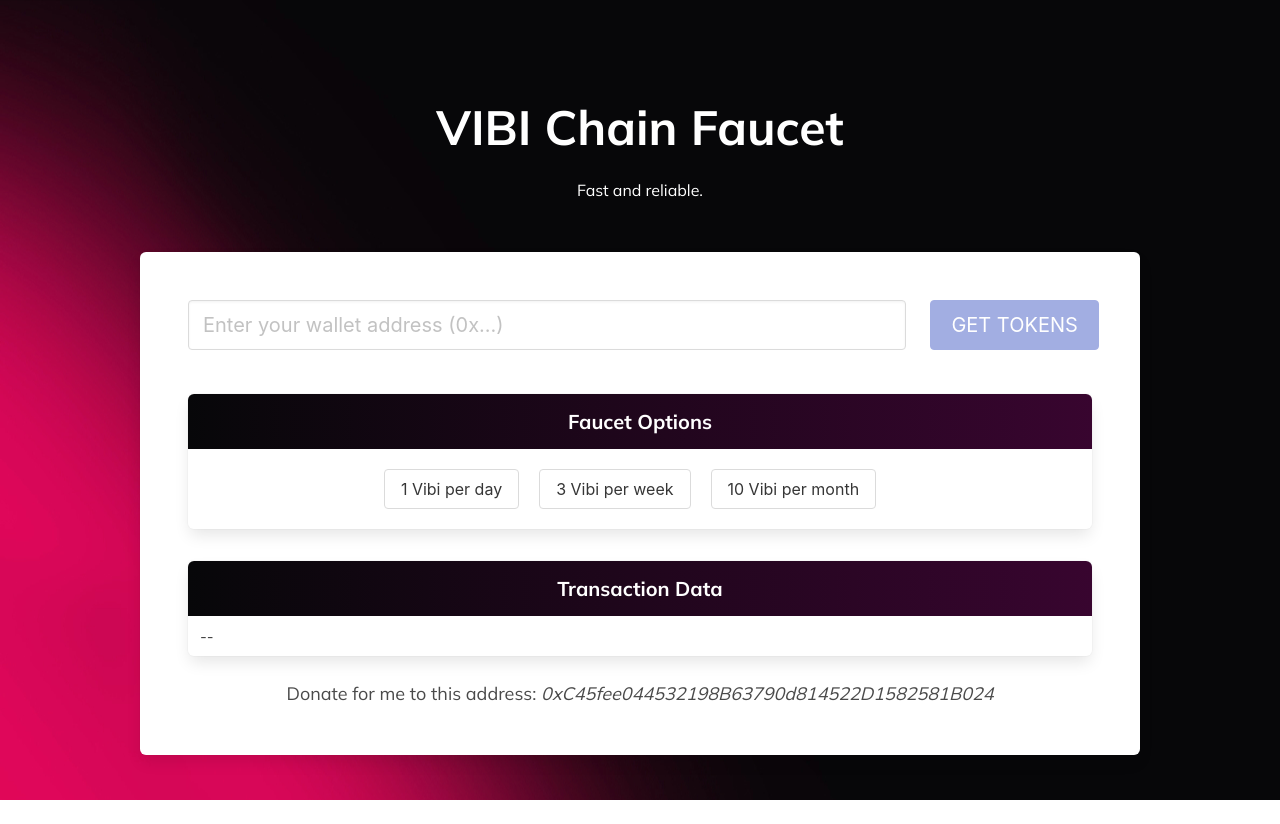
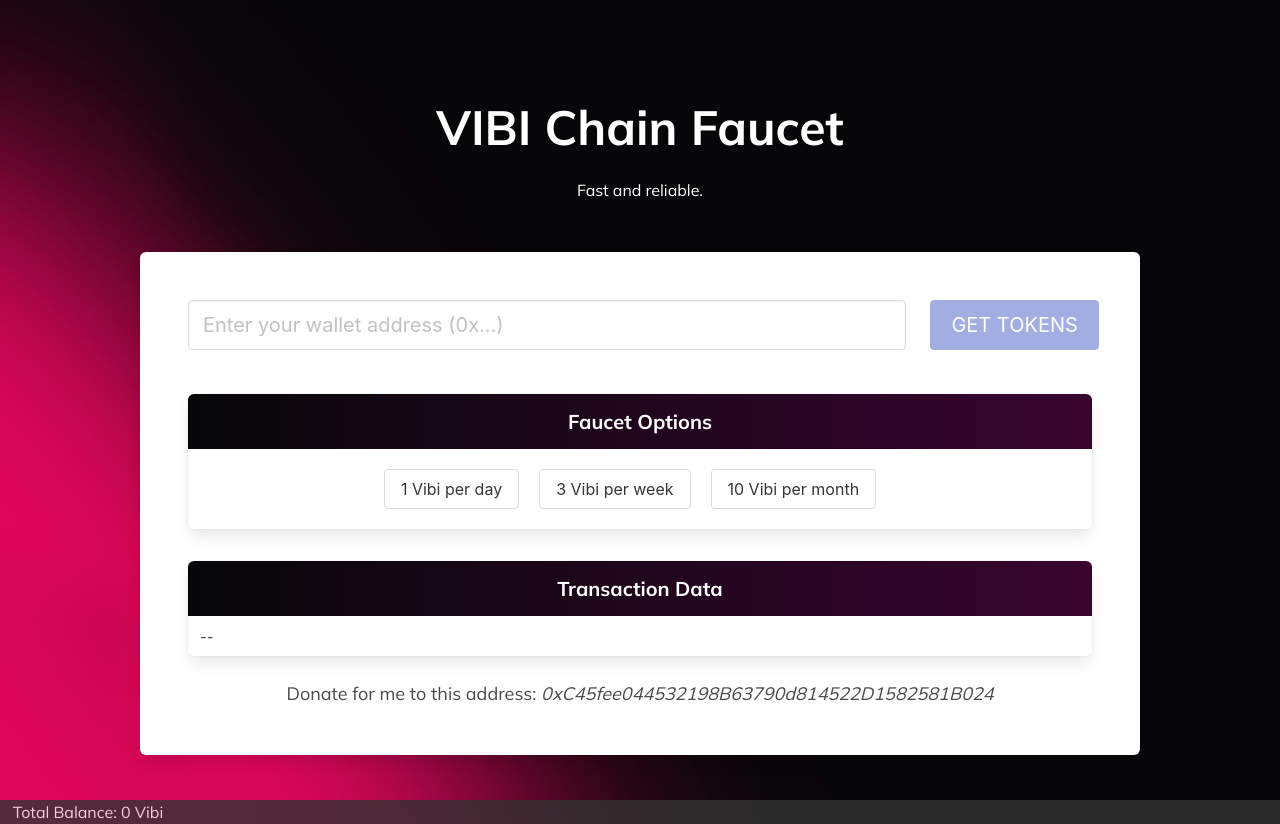
Before and after one commit to duync2006/faucet-dapp, a React (Create React App) app in the folder FE/: page / in a window 1280 px wide. Before the commit the page ends 800 px from the top, so only its background shows below. Built offline with nearby package versions, Linux system fonts and the light colour scheme; no server answers.

Commit message:
add total balance

```diff
--- a/FE/src/App.css
+++ b/FE/src/App.css
@@ -78,3 +78,8 @@
   margin-top: 15px;
   font-size: large;
 }
+.balance {
+  background-color: #333;
+  opacity: 0.8;
+  padding-left: 1%;
+}
--- a/FE/src/App.js
+++ b/FE/src/App.js
@@ -19,8 +19,16 @@
   const [withdrawSuccess, setWithdrawSuccess] = useState("");
   const [transactionData, setTransactionData] = useState("");
   const [option, setOption] = useState(0);
+  const [balance, setBalance] = useState(0)
 
   useEffect(() => {
+    const getBalance = async() => {
+      let number = Number(await provider.getBalance(contractAddress.Token))/(10**18);
+      console.log(number)
+      console.log("balance: ", balance)
+      setBalance(number);
+    }
+    getBalance();
     connectContract();
   });
 
@@ -112,6 +120,7 @@
     setWalletAddress(event.target.value);
     console.log("walletAddress: ", walletAddress);
   };
+
   return (
 
 
@@ -172,19 +181,14 @@
               <div className="donate">
                Donate for me to this address: <i>{contractAddress.Token}</i>
               </div>
-                {/* <p className="panel-heading">Transaction Data</p> */}
-                {/* <div className="panel-block">
-                  <p>
-                    {transactionData
-                      ? `Transaction hash: ${transactionData}`
-                      : "--"}
-                  </p>
-                </div> */}
-              {/* </article> */}
+
             </div>
           </div>
         </div>
       </section>
+      <div className="balance">
+          Total Balance: {balance} Vibi
+      </div>
     </div>
   );
 }
```
